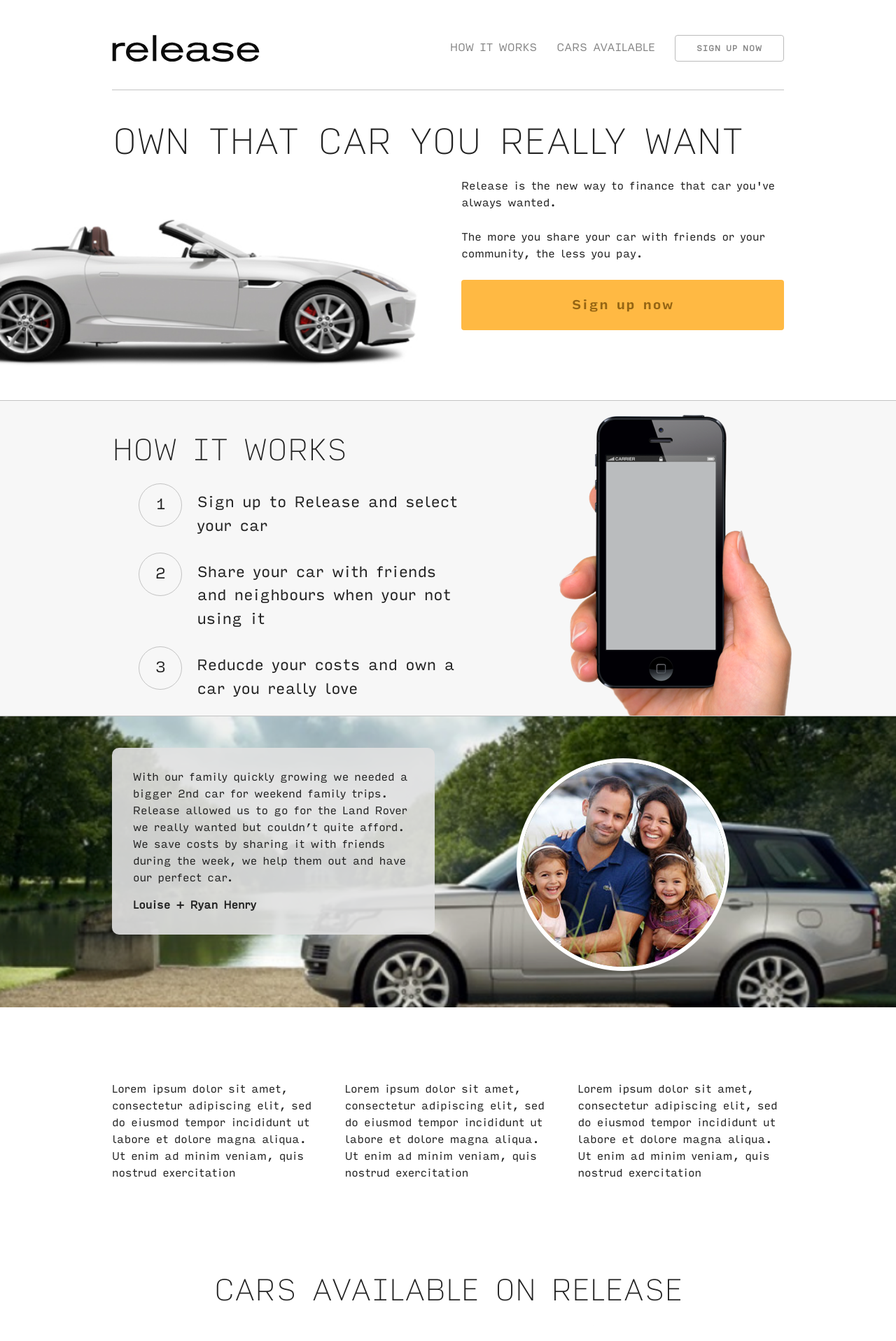
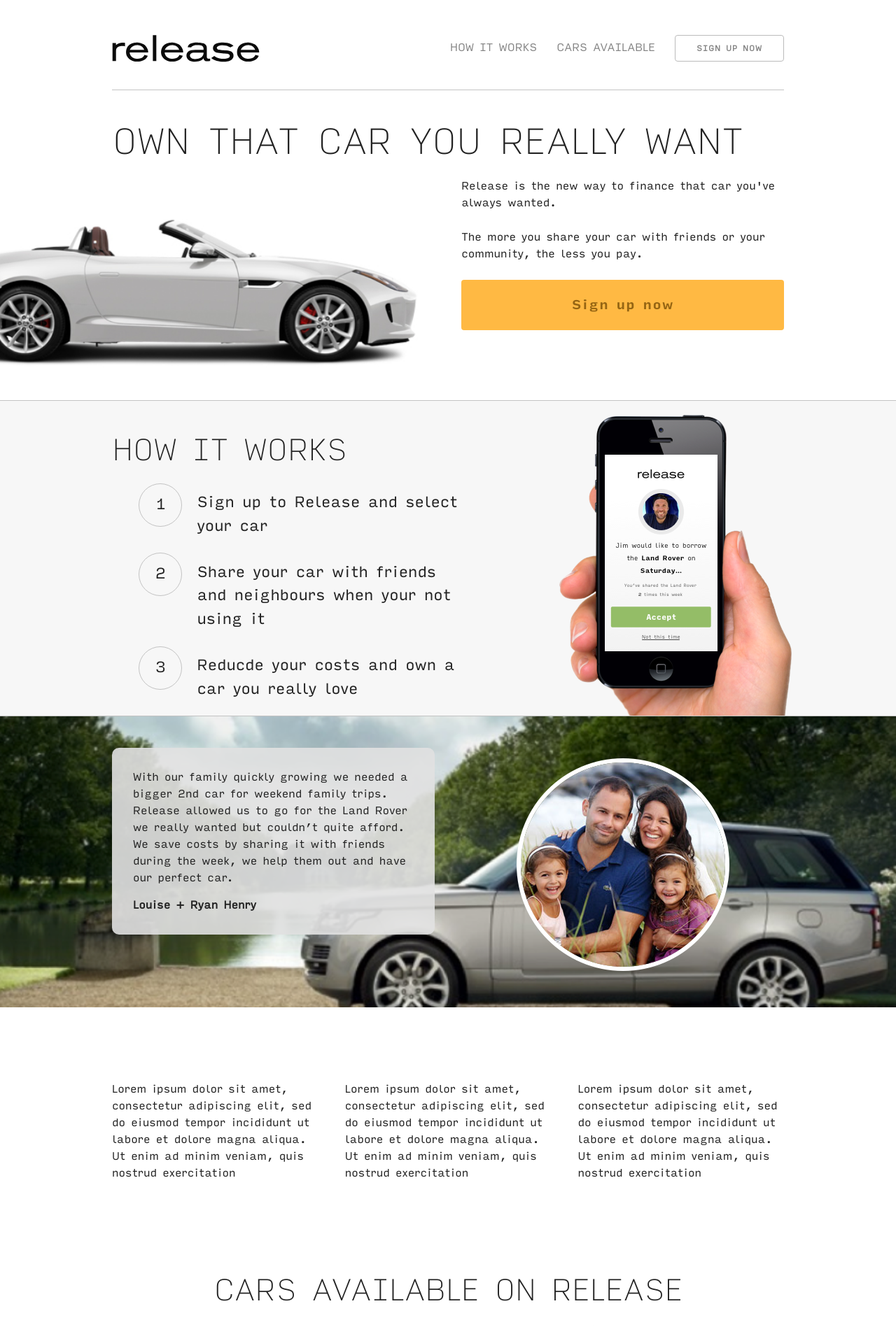
Before and after one commit to releasefinance/releasefinance.github.io, a Jekyll site: the page built from page1.html, in a window 1280 px wide. Shown: the top 1917 px of the page at 70% size. Built offline with Jekyll 4.4.1, drawn with Linux system fonts in a browser that asks for light colours.

Commit message:
ui screen

```diff
--- a/page1.html
+++ b/page1.html
@@ -18,7 +18,7 @@ howitworks:
   step1  : Sign up to Release and select your car
   step2  : Share your car with friends and neighbours when your not using it
   step3  : Reducde your costs and own a car you really love
-  image  : howitworks_ui_1.png
+  image  : ui.png
 
 testimonial:
   quote : With our family quickly growing we needed a bigger 2nd car for weekend family trips. Release allowed us to go for the Land Rover we really wanted but couldn’t quite afford. We save costs by sharing it with friends during the week, we help them out and have our perfect car.
```
Also changed, not shown: assets/images/ui.png (added).
